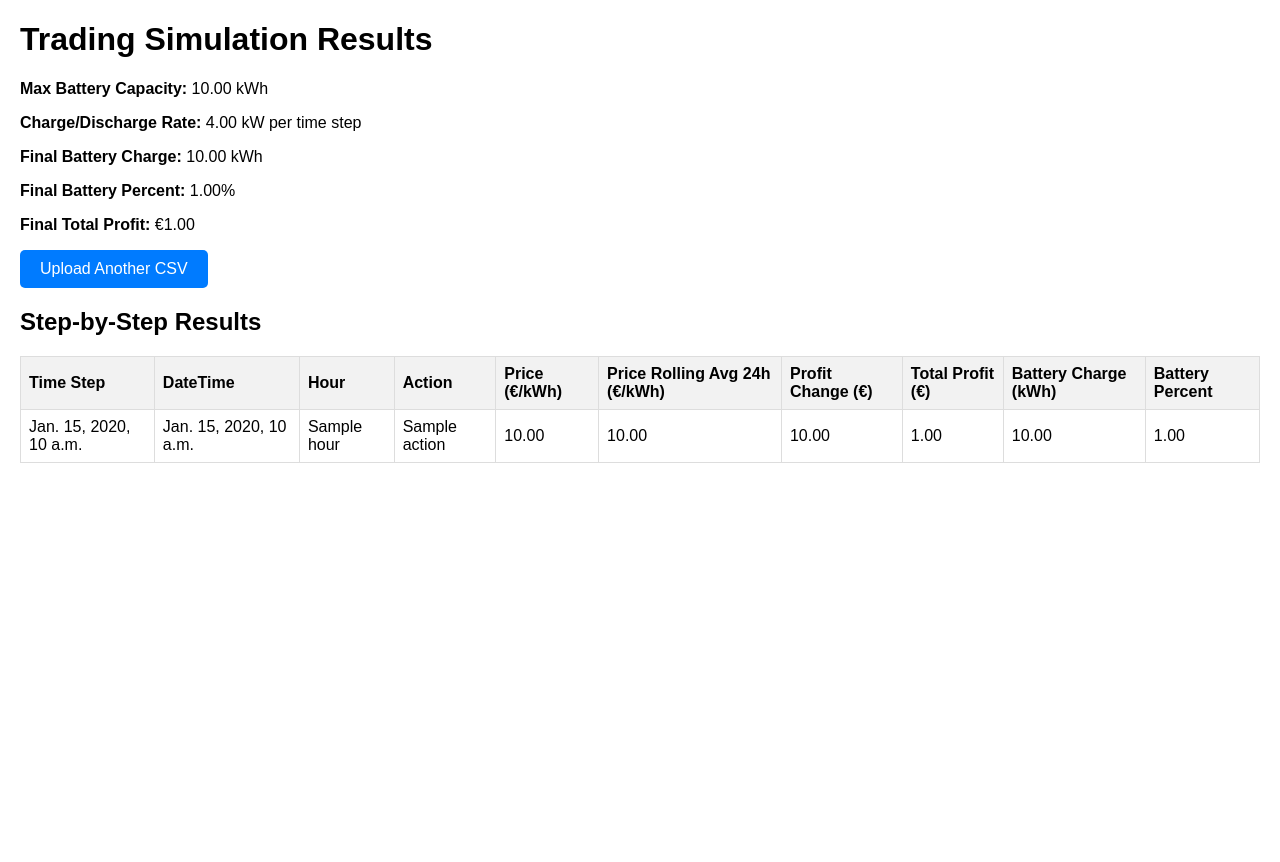
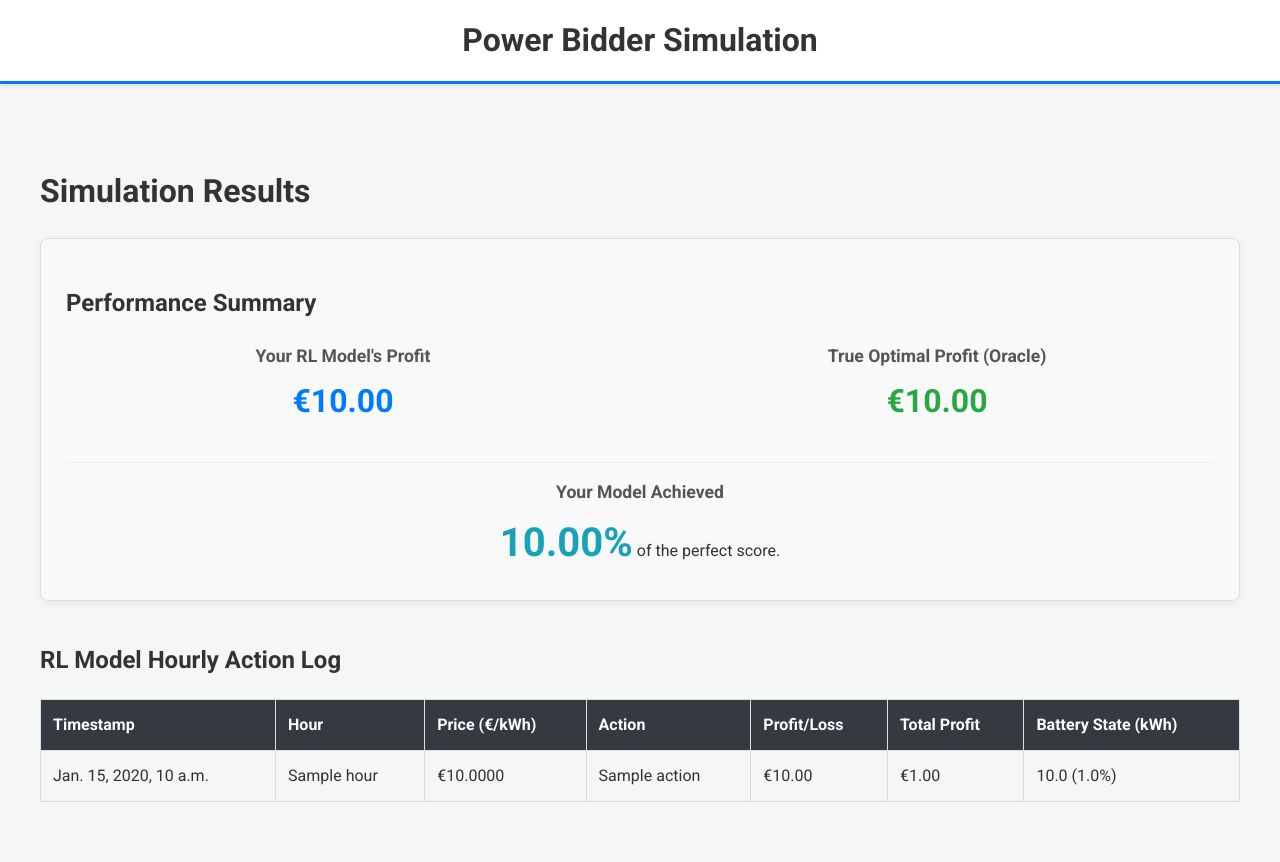
Before and after one commit to chavdarbilyanski/powerbidder, a Django app: template src/web/webbidder/templates/results.html in a window 1280 px wide. Before the commit the page ends 463 px from the top, so only its background shows below. Run offline with Django 5.2, Linux system fonts and the light colour scheme; the template is opened without the code that fills it: most values are stand-ins (such as "Sample title", 1, 10 or a date in 2020).

Commit message:
Working: w Services, globally optimal model and base.html

```diff
--- /dev/null
+++ b/src/web/webbidder/templates/base.html
@@ -0,0 +1,82 @@
+<!DOCTYPE html>
+<html lang="en">
+<head>
+    <meta charset="UTF-8">
+    <meta name="viewport" content="width=device-width, initial-scale=1.0">
+
+    <!-- This block allows child templates to set their own unique page title -->
+    <title>{% block title %}Power Bidder{% endblock %}</title>
+
+    <!-- Google Fonts for a clean, modern look -->
+    <link rel="preconnect" href="https://fonts.googleapis.com">
+    <link rel="preconnect" href="https://fonts.gstatic.com" crossorigin>
+    <link href="https://fonts.googleapis.com/css2?family=Roboto:wght@400;500;700&display=swap" rel="stylesheet">
+
+    <style>
+        /* --- Basic Reset and Body Styles --- */
+        body {
+            font-family: 'Roboto', sans-serif;
+            background-color: #f4f7f6;
+            color: #333;
+            margin: 0;
+            padding: 0;
+            line-height: 1.6;
+        }
+
+        /* --- Header Styles --- */
+        .main-header {
+            background-color: #ffffff;
+            color: #333;
+            padding: 15px 40px;
+            text-align: center;
+            box-shadow: 0 2px 4px rgba(0,0,0,0.1);
+            border-bottom: 3px solid #007BFF;
+        }
+
+        .main-header h1 {
+            margin: 0;
+            font-size: 2em;
+            font-weight: 700;
+        }
+
+        /* Make the header title a link back to the homepage */
+        .main-header a {
+            color: inherit; /* Inherit the color from the h1 tag */
+            text-decoration: none; /* Remove the underline */
+        }
+        .main-header a:hover {
+            color: #0056b3; /* Darken on hover */
+        }
+
+        /* --- Main Content Area --- */
+        .main-content {
+            padding: 20px;
+        }
+
+    </style>
+
+    <!-- This block allows child templates to add their own specific CSS styles -->
+    {% block extra_head %}{% endblock %}
+
+</head>
+<body>
+
+    <header class="main-header">
+        <!-- This title links back to the main upload page -->
+        <h1><a href="{% url 'upload_csv' %}">Power Bidder Simulation</a></h1>
+    </header>
+
+    <main class="main-content">
+        <!-- This is where the content from results.html or upload.html will be inserted -->
+        {% block content %}{% endblock %}
+    </main>
+
+    <!-- You could add a footer here if you wanted -->
+    <!--
+    <footer class="main-footer">
+        <p>© 2024 Your Name or Company</p>
+    </footer>
+    -->
+
+</body>
+</html>
--- a/src/web/webbidder/templates/results.html
+++ b/src/web/webbidder/templates/results.html
@@ -1,82 +1,78 @@
-<!DOCTYPE html>
-<html>
-<head>
-    <title>Simulation Results</title>
+{% extends "base.html" %}
+
+{% block title %}Simulation Results{% endblock %}
+
+{% block extra_head %}
 <style>
-        body {
-            font-family: Arial, sans-serif;
-            margin: 20px;
-        }
-        table {
-            border-collapse: collapse;
-            width: 100%;
-            margin-top: 20px;
-        }
-        th, td {
-            border: 1px solid #ddd;
-            padding: 8px;
-            text-align: left;
-        }
-        th {
-            background-color: #f2f2f2;
-        }
-        .button-container {
-            margin-bottom: 20px;
-        }
-        .button-container a {
-            display: inline-block;
-            padding: 10px 20px;
-            background-color: #007BFF;
-            color: white;
-            text-decoration: none;
-            border-radius: 5px;
-            margin-right: 10px;
-        }
-        .button-container a:hover {
-            background-color: #0056b3;
-        }
+    .results-container { max-width: 1200px; margin: 20px auto; padding: 20px; }
+    .summary-card { background-color: #f9f9f9; border: 1px solid #ddd; border-radius: 8px; padding: 25px; margin-bottom: 40px; box-shadow: 0 4px 8px rgba(0,0,0,0.05); }
+    .summary-grid { display: grid; grid-template-columns: 1fr 1fr; gap: 20px 40px; align-items: center; margin-top: 15px; text-align: center; }
+    .score-container { grid-column: 1 / -1; margin-top: 15px; padding-top: 15px; border-top: 1px solid #eee; }
+    .summary-grid strong { display: block; font-size: 1.1em; color: #555; margin-bottom: 5px; }
+    .profit-value { font-weight: bold; font-size: 2em; }
+    .profit-rl { color: #007BFF; }
+    .profit-perfect { color: #28a745; }
+    .score-value { font-size: 2.5em; font-weight: bold; color: #17a2b8; }
+    .results-table { width: 100%; border-collapse: collapse; margin-top: 20px; }
+    .results-table th, .results-table td { padding: 12px; border: 1px solid #ddd; text-align: left; }
+    .results-table th { background-color: #343a40; color: white; }
+    .results-table tr:nth-child(even) { background-color: #f2f2f2; }
+    .action-buy { color: #28a745; font-weight: bold; }
+    .action-sell { color: #dc3545; font-weight: bold; }
+    .action-hold { color: #6c757d; }
 </style>
-</head>
-<body>
-    <h1>Trading Simulation Results</h1>
-    <p><strong>Max Battery Capacity:</strong> {{ max_battery_capacity|floatformat:2 }} kWh</p>
-    <p><strong>Charge/Discharge Rate:</strong> {{ charge_discharge_rate|floatformat:2 }} kW per time step</p>
-    <p><strong>Final Battery Charge:</strong> {{ battery_charge|floatformat:2 }} kWh</p>
-    <p><strong>Final Battery Percent:</strong> {{ battery_percent|floatformat:2 }}%</p>
-    <p><strong>Final Total Profit:</strong> €{{ total_profit|floatformat:2 }}</p>
+{% endblock %}
 
-    <div class="button-container">
-        <a href="{% url 'upload_csv' %}">Upload Another CSV</a>
+{% block content %}
+<div class="results-container">
+    <h1>Simulation Results</h1>
+
+    <!-- Summary Card at the Top -->
+    <div class="summary-card">
+        <h2>Performance Summary</h2>
+        <div class="summary-grid">
+            <div>
+                <strong>Your RL Model's Profit</strong>
+                <span class="profit-value profit-rl">€{{ rl_total_profit|floatformat:2 }}</span>
+            </div>
+            <div>
+                <strong>True Optimal Profit (Oracle)</strong>
+                <span class="profit-value profit-perfect">€{{ perfect_profit|floatformat:2 }}</span>
+            </div>
+            <div class="score-container">
+                <strong>Your Model Achieved</strong>
+                <span class="score-value">{{ performance_score|floatformat:2 }}%</span>
+                of the perfect score.
+            </div>
+        </div>
     </div>
 
-    <h2>Step-by-Step Results</h2>
-    <table>
+    <h2>RL Model Hourly Action Log</h2>
+    <table class="results-table">
+        <thead>
             <tr>
-            <th>Time Step</th>
-            <th>DateTime</th>
+                <th>Timestamp</th>
                 <th>Hour</th>
+                <th>Price (€/kWh)</th>
                 <th>Action</th>
-            <th>Price (€/kWh)</th>
-            <th>Price Rolling Avg 24h (€/kWh)</th>
-            <th>Profit Change (€)</th>
-            <th>Total Profit (€)</th>
-            <th>Battery Charge (kWh)</th>
-            <th>Battery Percent</th>
+                <th>Profit/Loss</th>
+                <th>Total Profit</th>
+                <th>Battery State (kWh)</th>
             </tr>
-        {% for result in results %}
+        </thead>
+        <tbody>
+            {% for row in results %}
             <tr>
-            <td>{{ result.time_step }}</td>
-            <td>{{ result.timestamp }}</td>
-            <td>{{ result.hour }}</td>
-            <td>{{ result.action }}</td>
-            <td>{{ result.price|floatformat:2 }}</td>
-            <td>{{ result.price_rolling_avg_24h|floatformat:2 }}</td>
-            <td>{{ result.profit_change|floatformat:2 }}</td>
-            <td>{{ result.total_profit|floatformat:2 }}</td>
-            <td>{{ result.battery_charge|floatformat:2 }}</td>
-            <td>{{ result.battery_percent|floatformat:2 }}</td>
+                <td>{{ row.timestamp }}</td>
+                <td>{{ row.hour }}</td>
+                <td>€{{ row.price|floatformat:4 }}</td>
+                <td class="action-{{ row.action|lower }}">{{ row.action }}</td>
+                <td>€{{ row.profit_change|floatformat:2 }}</td>
+                <td>€{{ row.total_profit|floatformat:2 }}</td>
+                <td>{{ row.battery_charge|floatformat:1 }} ({{ row.battery_percent|floatformat:1 }}%)</td>
             </tr>
             {% endfor %}
+        </tbody>
     </table>
-</body>
-</html>
+</div>
+{% endblock %}
```
Also changed, not shown: src/web/webbidder/services.py (added, +160 -0 lines), src/web/webbidder/views.py (+39 -221 lines). Lines whose indentation alone changed are shown as unchanged.
